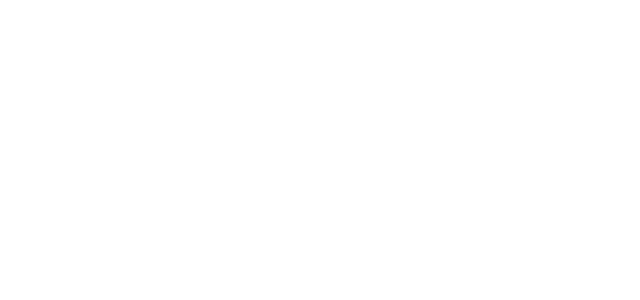
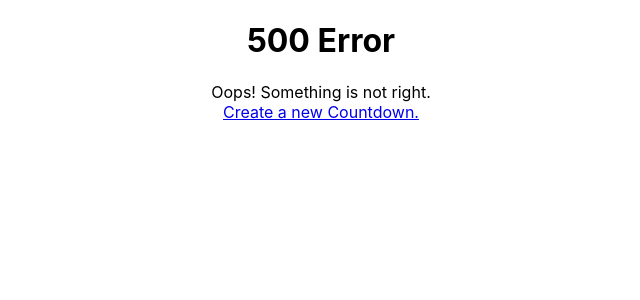
Before and after one commit to BhavyaCodes/itsalmost-clone-client, a React (Create React App) app: page /error/500 in a window 1280 px wide. Shown: the top 300 px of the page, without its empty margins (319-959 px from the left). Built offline with nearby package versions, Linux system fonts and the light colour scheme.

Commit message:
fixed pathing so error pages aren't confused with id page

```diff
--- a/src/components/App.js
+++ b/src/components/App.js
@@ -1,7 +1,9 @@
 import "./App.css";
-import { BrowserRouter, Route, Switch } from "react-router-dom";
+import { Redirect, BrowserRouter, Route, Switch } from "react-router-dom";
 import Landing from "./Landing";
 import Event from "./Event";
+import Error404 from "./Error404"
+import Error500 from "./Error500"
 
 function App() {
   return (
@@ -10,6 +12,8 @@
         <Switch>
           <Route path="/" exact component={Landing} />
           <Route path="/:id" exact component={Event} />
+          <Route path="/error/404" exact component={Error404} />
+          <Route path="/error/500" component={Error500} />
         </Switch>
       </div>
     </BrowserRouter>
--- /dev/null
+++ b/src/components/Error404.js
@@ -0,0 +1,16 @@
+const Error404 = () => {
+
+    return (
+        <div>
+
+        <h1>404 Error</h1>
+        <div>Oops! Something is not right.</div>
+
+        <a href="./">Create a new Countdown</a>
+
+        </div>
+      );
+}
+
+
+export default Error404
--- /dev/null
+++ b/src/components/Error500.js
@@ -0,0 +1,16 @@
+const Error500 = () => {
+
+    return (
+        <div>
+
+        <h1>500 Error</h1>
+        <div>Oops! Something is not right.</div>
+
+        <a href="./">Create a new Countdown.</a>
+
+        </div>
+      );
+}
+
+
+export default Error500
```
